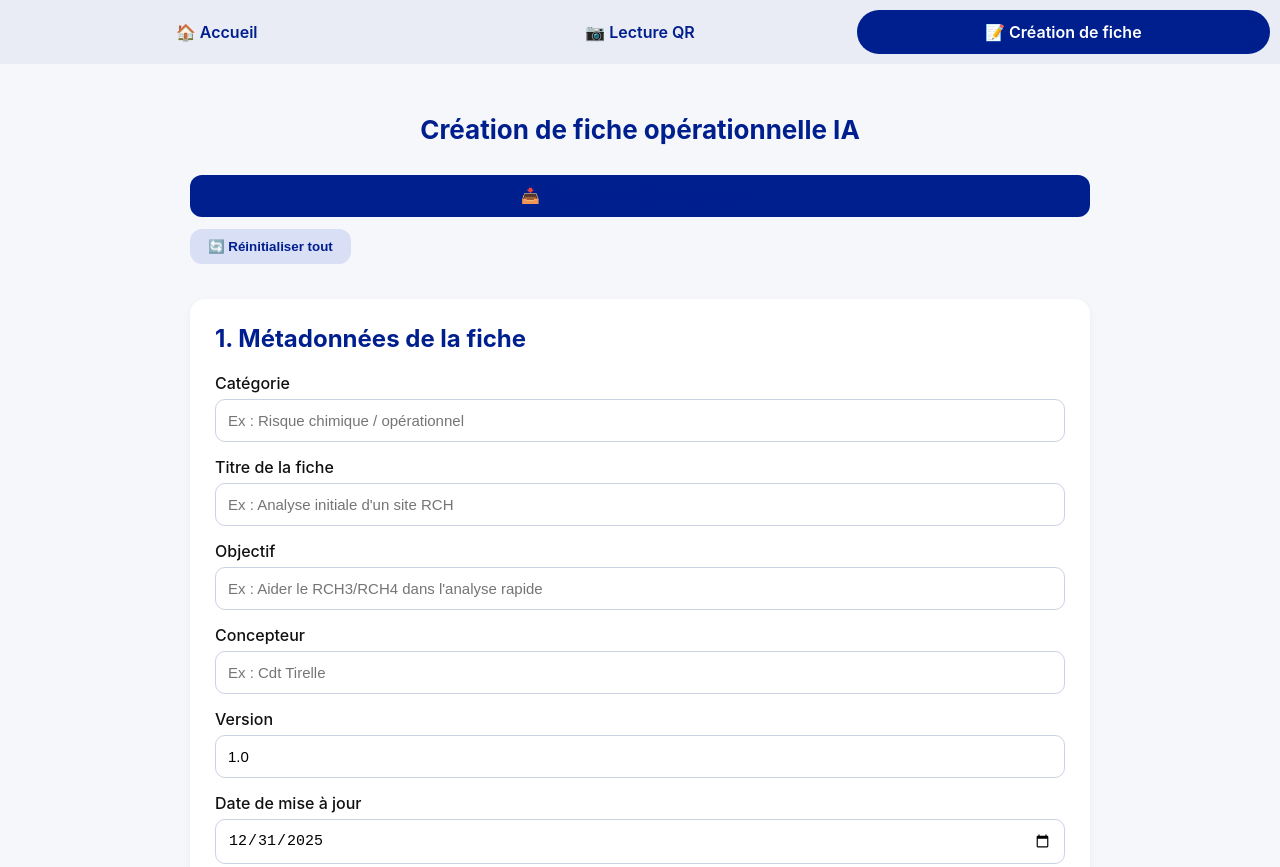
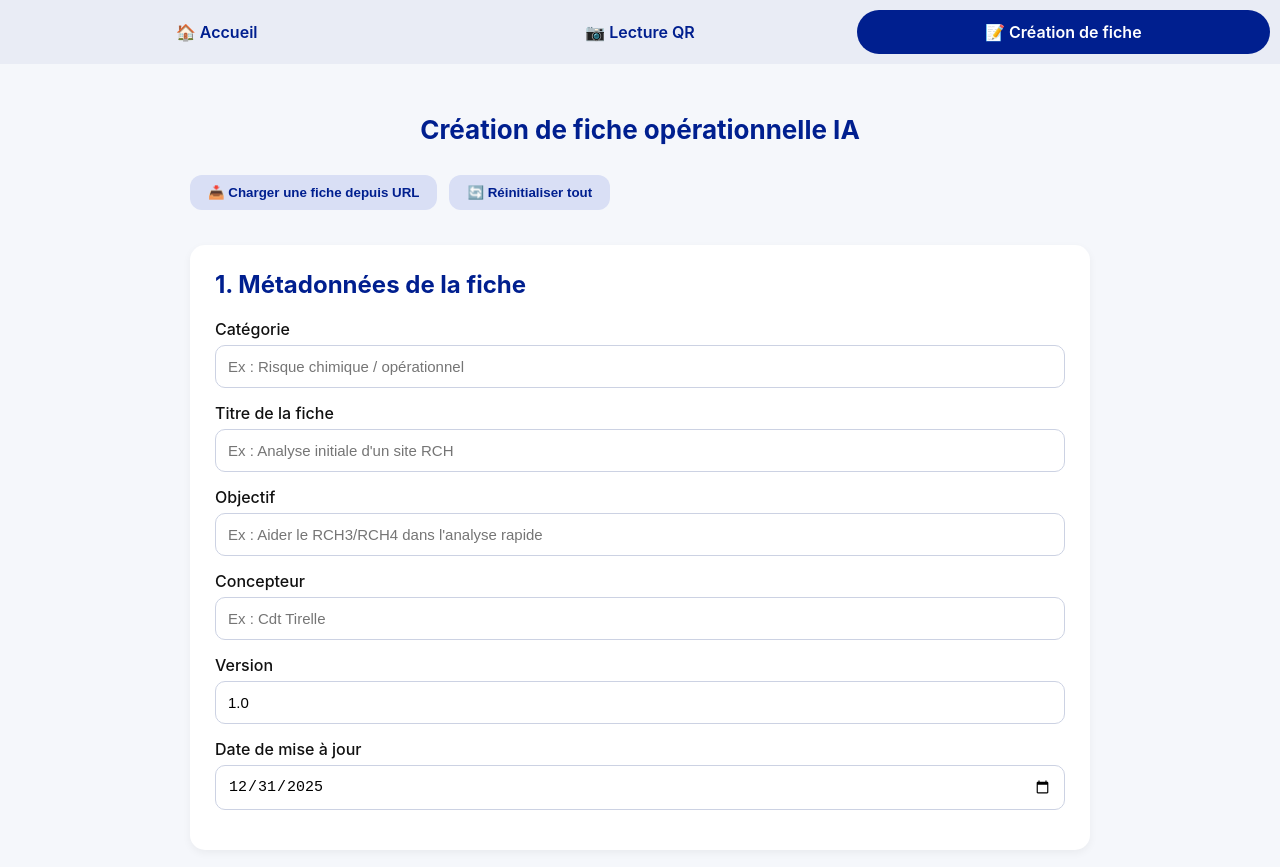
Before and after one commit to ensosp-memento-ia/Memento-v0.11, a plain HTML site: page create.html in a window 1280 px wide. Shown: the top 867 px of the page. Drawn offline with Linux system fonts and the light colour scheme; a web font is replaced by a local one.

Commit message:
Update create.html

```diff
--- a/create.html
+++ b/create.html
@@ -34,15 +34,15 @@
     <!-- ========================================================= -->
     <!-- BOUTONS D'ACTION (Charger + Réinitialiser) -->
     <!-- ========================================================= -->
-    <div style="display:flex;gap:12px;margin-bottom:20px;flex-wrap:wrap;">
-      <!-- Bouton Charger une fiche -->
-      <button id="btnLoadFiche" class="btn-add-var" style="background:#001F8F;">
-        📥 Charger une fiche depuis URL
-      </button>
+<div style="display:flex;gap:12px;margin-bottom:20px;flex-wrap:wrap;">
+  <button id="btnLoadFiche" class="btn-reset">
+    📥 Charger une fiche depuis URL
+  </button>
 
-      <!-- Bouton réinitialiser -->
-      <button id="btnReset" class="btn-reset">🔄 Réinitialiser tout</button>
-    </div>
+  <button id="btnReset" class="btn-reset">
+    🔄 Réinitialiser tout
+  </button>
+</div>
 
     <!-- ========================================================= -->
     <!-- SECTION METADONNÉES -->
```
